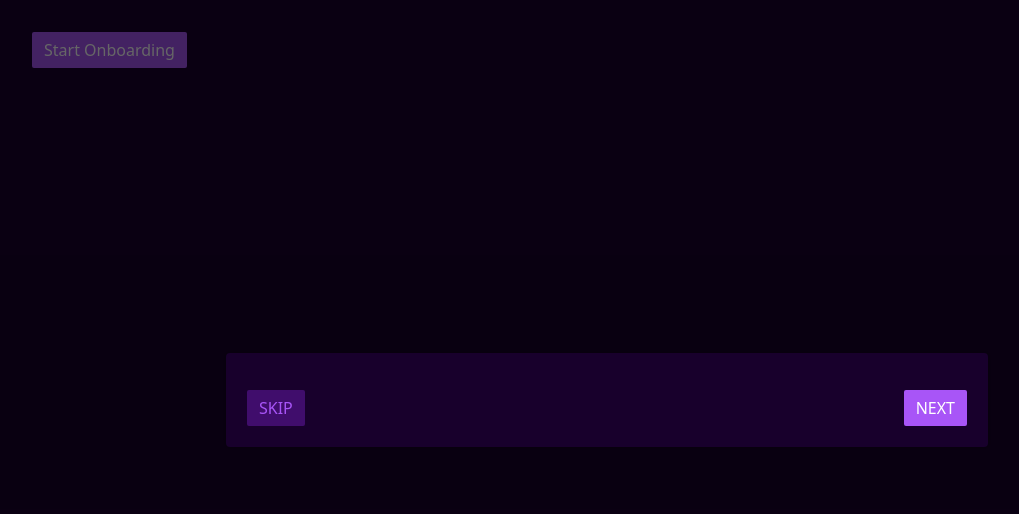
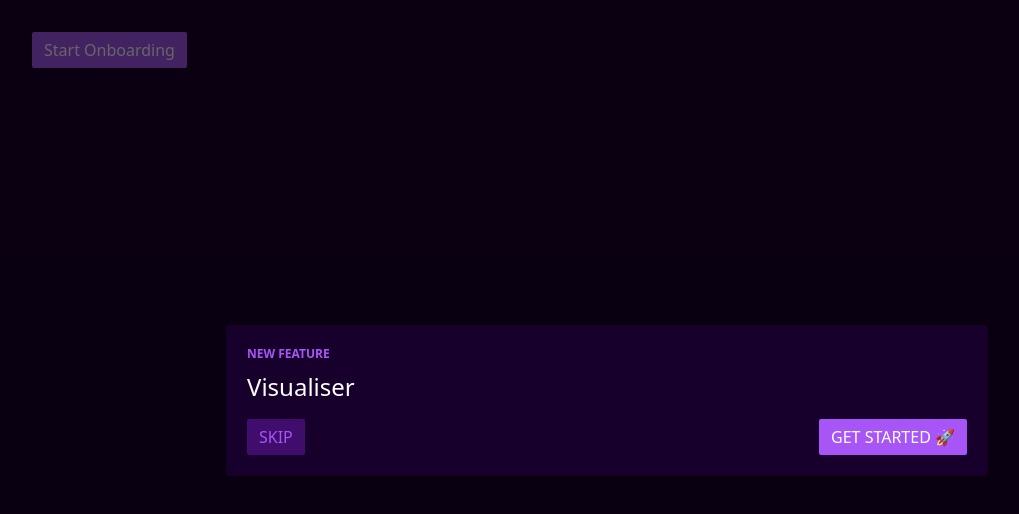
Before and after one commit to yashsehgal/onboarding-flow, a React (Create React App) app: page / in a window 1280 px wide. Both pictures are taken after a click on the button "Start Onboarding". Shown: the top 514 px of the page, without its empty margins (33-1052 px from the left). Built offline with nearby package versions, Linux system fonts and the light colour scheme.

Commit message:
feat: content architecture added

```diff
--- a/src/Onboarding.jsx
+++ b/src/Onboarding.jsx
@@ -4,6 +4,7 @@ import ReactModal from "react-modal";
 ReactModal.setAppElement('#root');
 
 export default function Onboarding() {
+
     const [onboardingRef, setOnboarding] = useState(false);
     const [currentOnboardingViewRef, setCurrentOnboardingView] = useState(0);
     const [contentForOnboardingRef, setContentForOnboarding] = useState(manageOnboardingContent_onSlide());
@@ -25,14 +26,8 @@ export default function Onboarding() {
 
         // next button text content will be getting changed
         // once the user is on the ending slide (lastIndex slide)
-        currentOnboardingViewRef === contentForOnboardingRef.totalSlideCount ? setNextButtonContent("get started") : setNextButtonContent("next");
+        currentOnboardingViewRef === contentForOnboardingRef.totalSlideCount ? setNextButtonContent("get started 🚀") : setNextButtonContent("next");
     }, [currentOnboardingViewRef]);
-
-    useEffect(() => {
-        if (contentForOnboardingRef.totalSlideCount === -1) {
-            setOnboarding(false);
-        }
-    }, []);
 
     return (
         <React.Fragment>
@@ -43,7 +38,7 @@ export default function Onboarding() {
                 Start Onboarding
             </button>
             <ReactModal
-                isOpen={onboardingRef}
+                isOpen={onboardingRef && contentForOnboardingRef.totalSlideCount !== -1 ? true : false}
                 onRequestClose={() => setOnboarding(false)}
                 style={{
                     overlay: {
@@ -73,7 +68,10 @@ export default function Onboarding() {
                         height: 'fit-content'
                     }}
                 >
-                    {contentForOnboardingRef.content}
+                    <span className="new-feature-tag-slot w-fit h-fit">
+                        {contentForOnboardingRef.content.newFeatureTag ? <p className="w-fit h-fit text-xs font-bold text-purple-500">NEW FEATURE</p> : <React.Fragment></React.Fragment>}
+                    </span>
+                    <h1 className="leading-snug text-2xl font-medium text-white mt-2">{contentForOnboardingRef.content.featureTitle}</h1>
                 </div>
                 <div className="button-slots-wrapper mt-4 flex flex-row items-center justify-between">
                     <div className="left-button-slot w-fit h-fit flex flex-row items-center justify-center">
@@ -117,7 +115,14 @@ export default function Onboarding() {
 
 function manageOnboardingContent_onSlide(currentState=0) {
     let onboardingContent = [
+        {
+            newFeatureTag: true,
+            featureTitle: "Visualiser",
+            featureDescription: "Visualiser for your managing EDA Driven APIs, visually",
+            featureScreenshots: [
 
+            ]
+        }
     ];
 
     return { content: onboardingContent[currentState], totalSlideCount: onboardingContent.length - 1};
```
